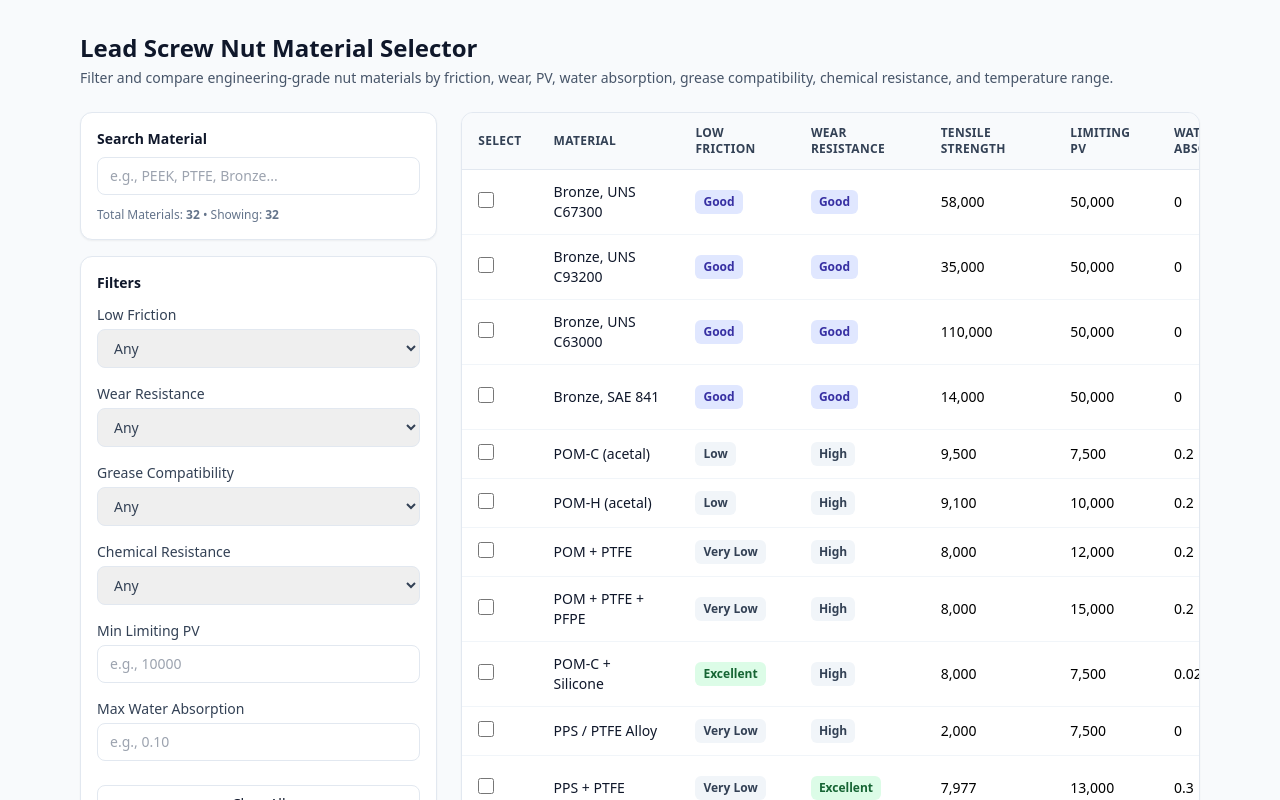
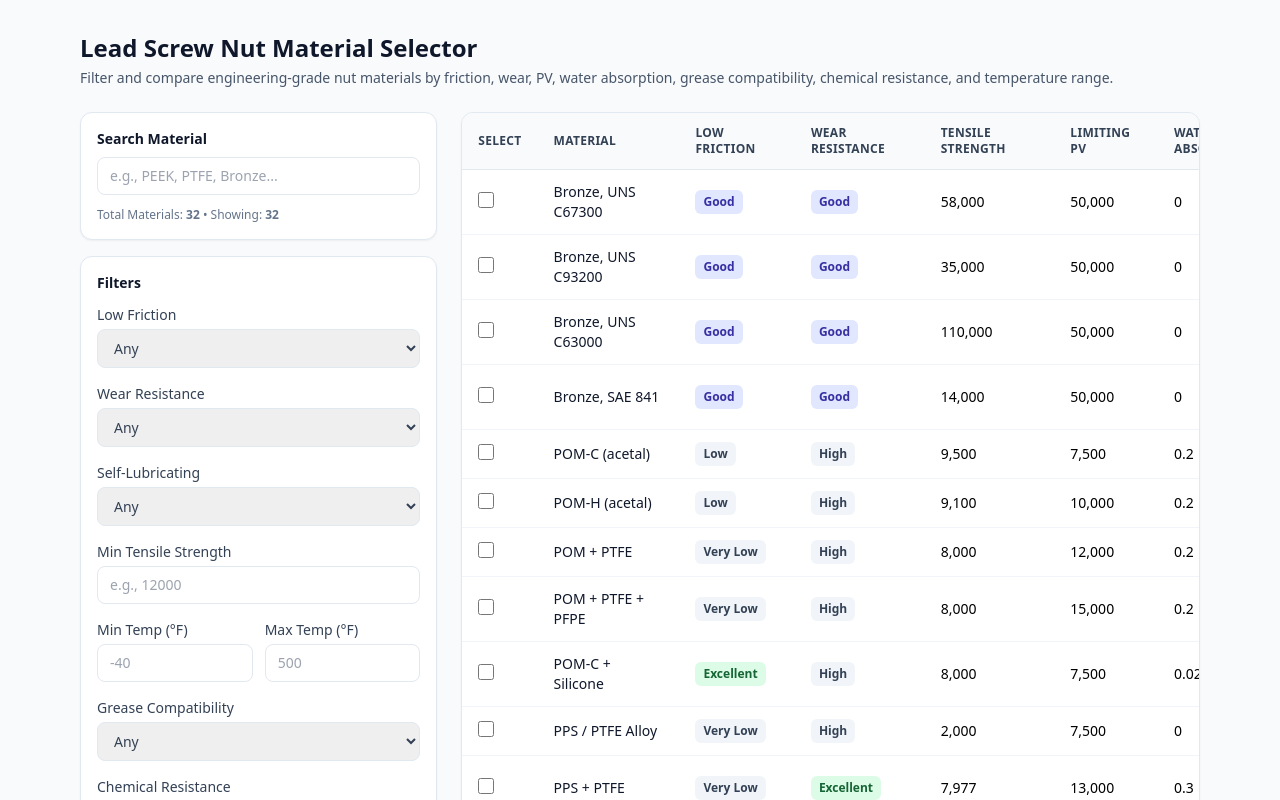
Before and after one commit to vdimichele-helix/helix-nut-material-tool, a Next.js app: page /nut-material in a window 1280 px wide. Shown: the top 800 px of the page. Built offline with nearby package versions, Linux system fonts and the light colour scheme.

Commit message:
Update MaterialFilters.jsx

```diff
--- a/components/MaterialFilters.jsx
+++ b/components/MaterialFilters.jsx
@@ -18,9 +18,8 @@ export default function MaterialFilters({ filters, onFilterChange, onClearAll })
             <option value="">Any</option>
             <option value="Excellent">Excellent</option>
             <option value="Very Low">Very Low</option>
-            <option value="Very Good">Very Good</option>
+            <option value="Low">Low</option>
             <option value="Good">Good</option>
-            <option value="Low">Low</option>
             <option value="Fair">Fair</option>
           </select>
         </div>
@@ -39,6 +38,56 @@ export default function MaterialFilters({ filters, onFilterChange, onClearAll })
             <option value="Good">Good</option>
             <option value="Fair">Fair</option>
           </select>
+        </div>
+
+        {/* Self-Lubricating */}
+        <div>
+          <label className="block mb-1">Self-Lubricating</label>
+          <select
+            className="w-full rounded-lg border border-slate-200 px-3 py-2"
+            value={filters.self_lubricating ?? ""}
+            onChange={(e) => onFilterChange("self_lubricating", e.target.value || null)}
+          >
+            <option value="">Any</option>
+            <option value="Yes">Yes</option>
+            <option value="No">No</option>
+          </select>
+        </div>
+
+        {/* Min Tensile Strength */}
+        <div>
+          <label className="block mb-1">Min Tensile Strength</label>
+          <input
+            type="number"
+            className="w-full rounded-lg border border-slate-200 px-3 py-2"
+            placeholder="e.g., 12000"
+            value={filters.min_tensile_strength ?? ""}
+            onChange={(e) => onFilterChange("min_tensile_strength", e.target.value || "")}
+          />
+        </div>
+
+        {/* Temp Range */}
+        <div className="grid grid-cols-2 gap-3">
+          <div>
+            <label className="block mb-1">Min Temp (°F)</label>
+            <input
+              type="number"
+              className="w-full rounded-lg border border-slate-200 px-3 py-2"
+              placeholder="-40"
+              value={filters.min_temp ?? ""}
+              onChange={(e) => onFilterChange("min_temp", e.target.value || "")}
+            />
+          </div>
+          <div>
+            <label className="block mb-1">Max Temp (°F)</label>
+            <input
+              type="number"
+              className="w-full rounded-lg border border-slate-200 px-3 py-2"
+              placeholder="500"
+              value={filters.max_temp ?? ""}
+              onChange={(e) => onFilterChange("max_temp", e.target.value || "")}
+            />
+          </div>
         </div>
 
         {/* Grease Compatibility */}
@@ -83,11 +132,9 @@ export default function MaterialFilters({ filters, onFilterChange, onClearAll })
           <input
             type="number"
             className="w-full rounded-lg border border-slate-200 px-3 py-2"
-            placeholder="e.g., 10000"
+            placeholder="e.g., 50000"
             value={filters.min_limiting_pv ?? ""}
-            onChange={(e) =>
-              onFilterChange("min_limiting_pv", e.target.value || "")
-            }
+            onChange={(e) => onFilterChange("min_limiting_pv", e.target.value || "")}
           />
         </div>
 
@@ -98,7 +145,7 @@ export default function MaterialFilters({ filters, onFilterChange, onClearAll })
             type="number"
             step="0.01"
             className="w-full rounded-lg border border-slate-200 px-3 py-2"
-            placeholder="e.g., 0.10"
+            placeholder="e.g., 0.05"
             value={filters.max_water_absorption ?? ""}
             onChange={(e) =>
               onFilterChange("max_water_absorption", e.target.value || "")
```
